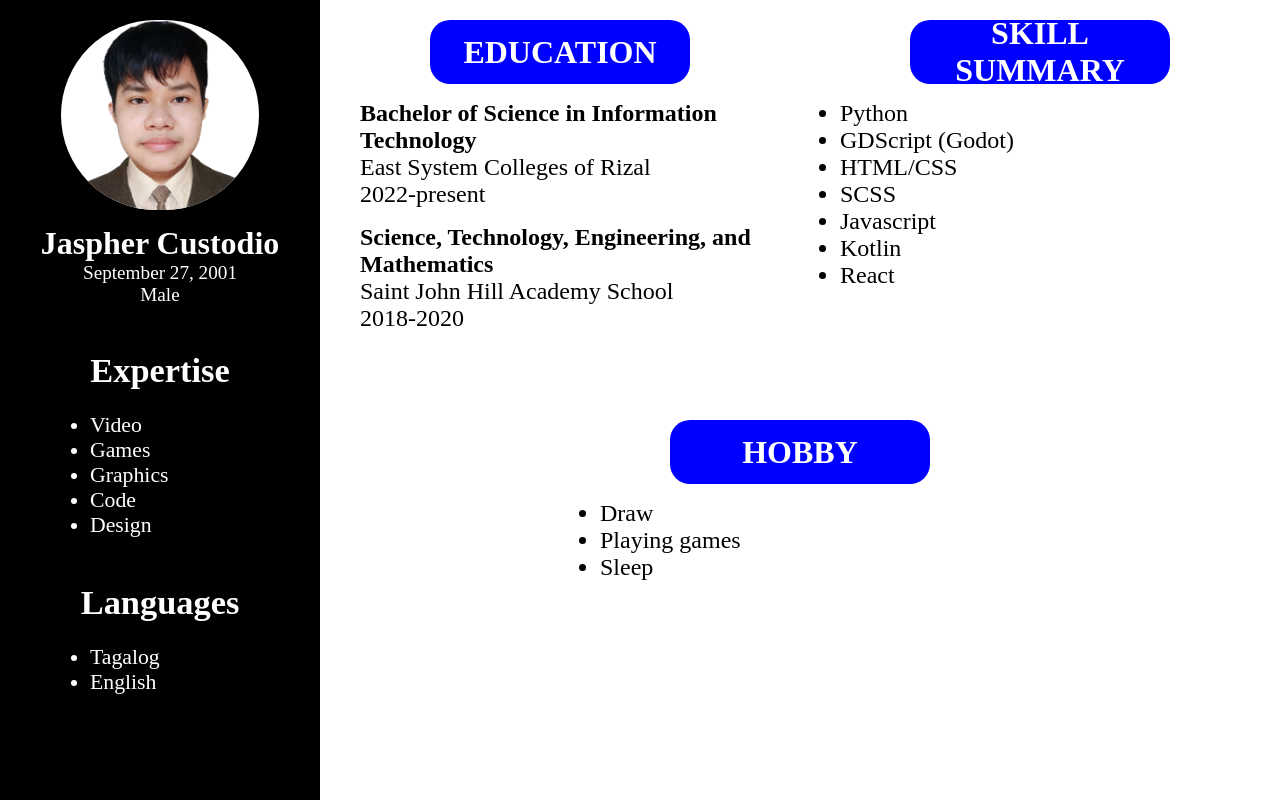
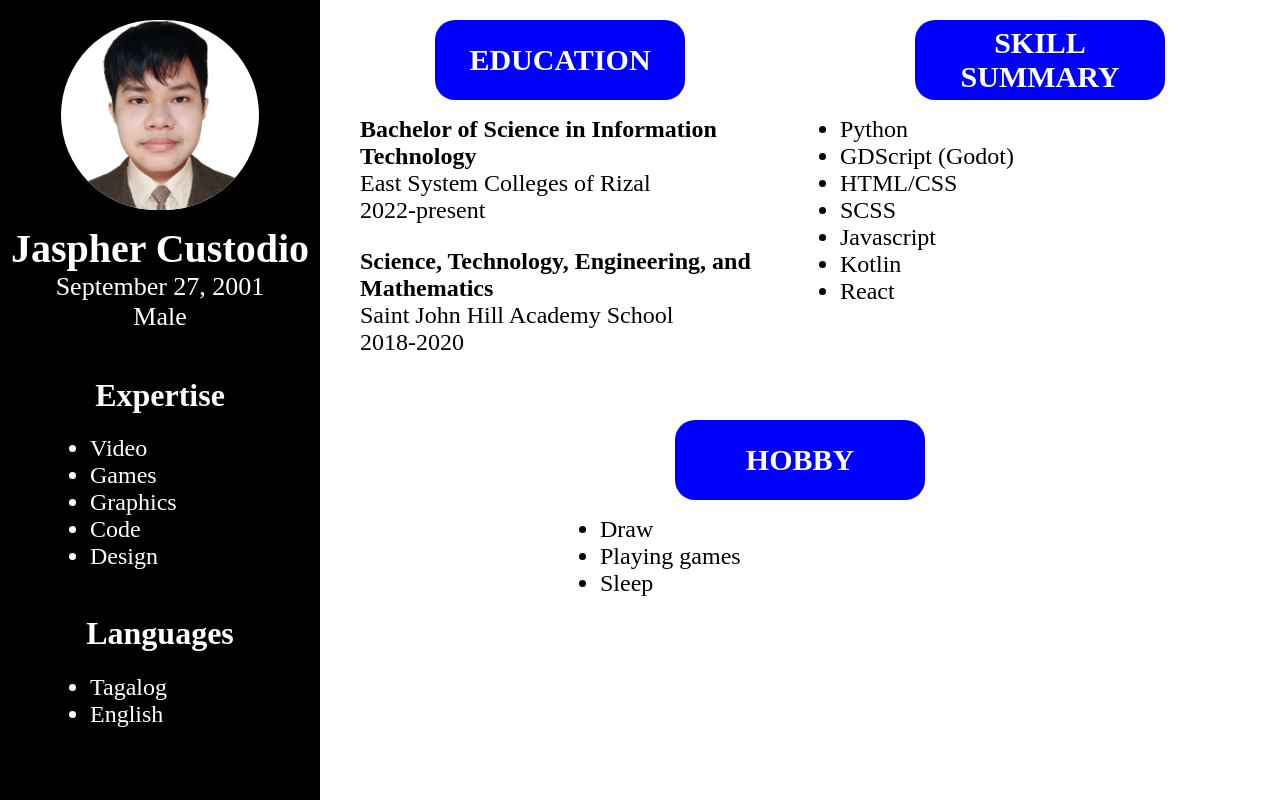
Before and after one commit to JaspherCustodio/website-resume01, a plain HTML site: page index.html in a window 1280 px wide. Drawn offline with Linux system fonts and the light colour scheme.

Commit message:
Update styles.css

```diff
--- a/assets/styles.css
+++ b/assets/styles.css
@@ -28,7 +28,7 @@ body{
 
 .left li{
     color: white;
-    font-size: 1.7vw;
+    font-size: 24px;
     margin-left: 50px;
 }
 
@@ -62,11 +62,11 @@ body{
 
 .name{
     font-weight: bold;
-    font-size: 2.5vw;
+    font-size: 40px;
 }
 
 .info-1{
-    font-size: 1.5vw;
+    font-size: 26px;
 }
 
 .info p{
@@ -76,7 +76,7 @@ body{
 }
 
 .left-h1{
-    font-size: 4.3vh;
+    font-size: 32px;
 }
 
 h1{
@@ -114,6 +114,7 @@ li{
 
 .box1 ul{
     list-style: none;
+    margin-bottom: 24px;
 }
 
 .title{
@@ -124,8 +125,9 @@ li{
 
 .title h1{
     background-color: blue;
-    width: 260px;
-    height: 8vh;
+    width: 250px;
+    height: 80px;
+    font-size: 30px;
     border-radius: 20px;
     margin: 0;
     display: flex;
```
